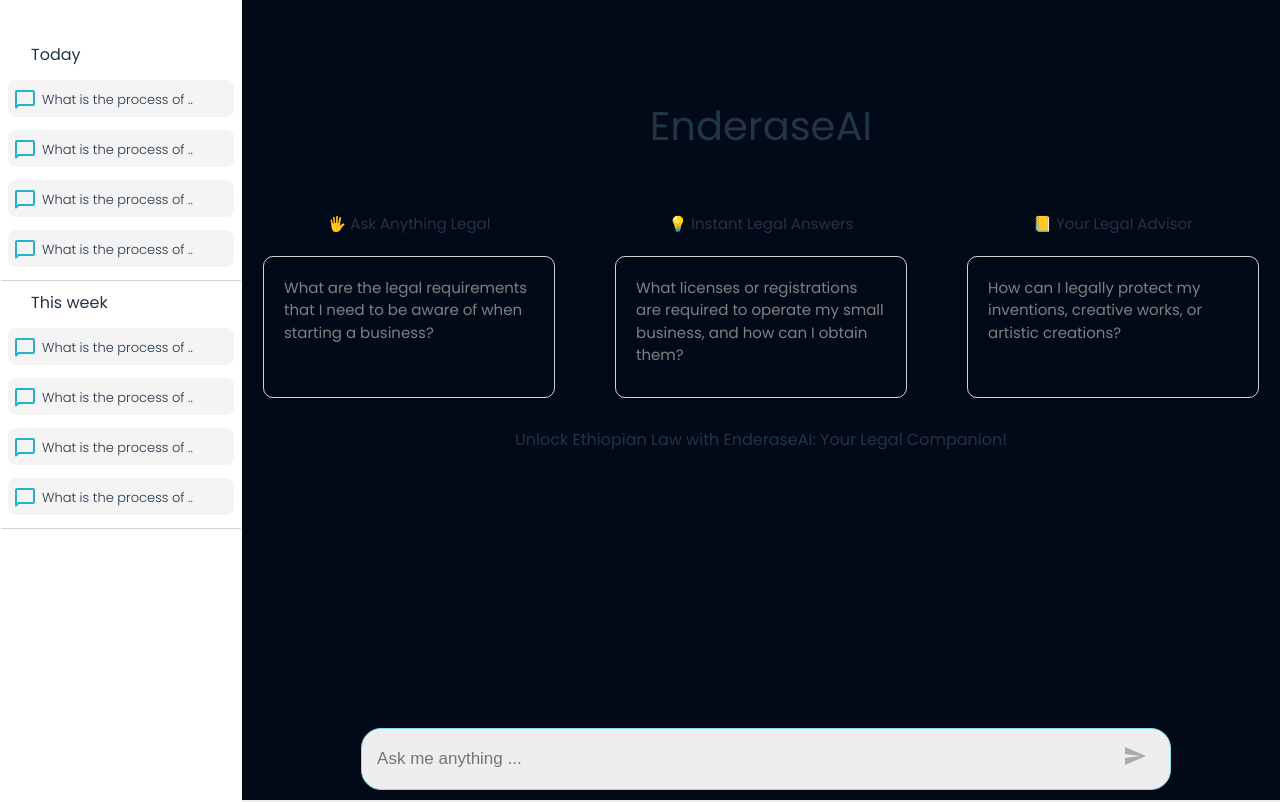
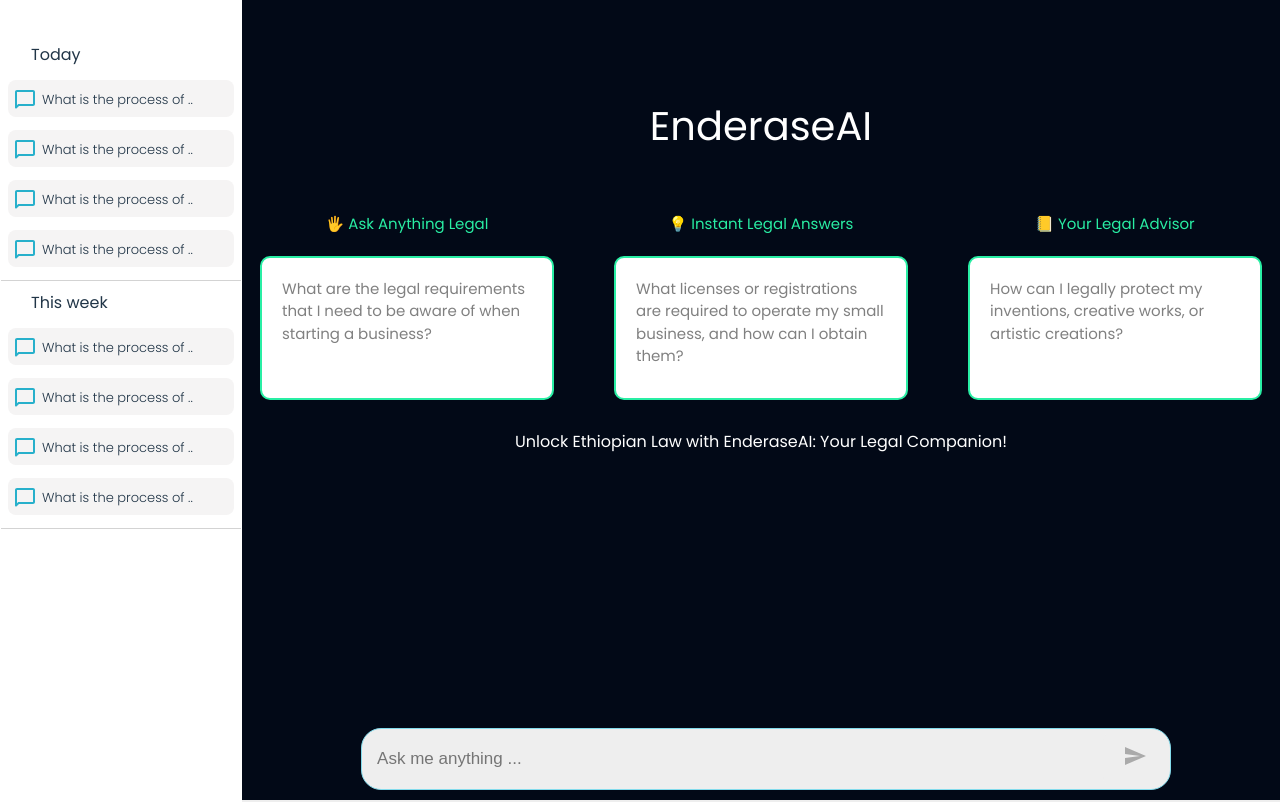
Before and after one commit to Getch-27/ReactApp, a React (Vite) app in the folder Client/: page / in a window 1280 px wide. Built offline with nearby package versions, Linux system fonts and the light colour scheme.

Commit message:
styled the welcome page

```diff
--- a/Client/src/Components/Chatbox/Welcome/welcome.module.css
+++ b/Client/src/Components/Chatbox/Welcome/welcome.module.css
@@ -2,10 +2,13 @@
 .welcome{
     overflow: auto;
     height: 70vh;
+    background-color: #020917;
 }
 .bigTitle{
     font-size: 40px;
     font-family: 'Poppins';
+    color:#ffff;
+
 }
 .promptContainer{
     display: flex;
@@ -14,18 +17,20 @@
 
 .prompt{
     margin: 10px;
+
 }
 
 .promptTitle{
     font-size: 15px;
     font-weight: bold;
     font-family: 'Poppins';
+    color:#29eea4;
 
 
 }
 
 .promptContent{
-    border: 1px solid lightgray;
+    border: 2px solid #29eea4;
     border-radius: 10px;
     height: 100px;
     width: 250px;
@@ -34,6 +39,7 @@
     font-size: 15px;
     margin: 20px;
     font-family: 'Poppins';
+    background-color: #ffff;
 
 }
 .starterQuestion{
@@ -43,4 +49,6 @@
 .slogan{
     font-weight: bold;
     font-family: 'Poppins';
+    color:#fff;
+
 }
```
